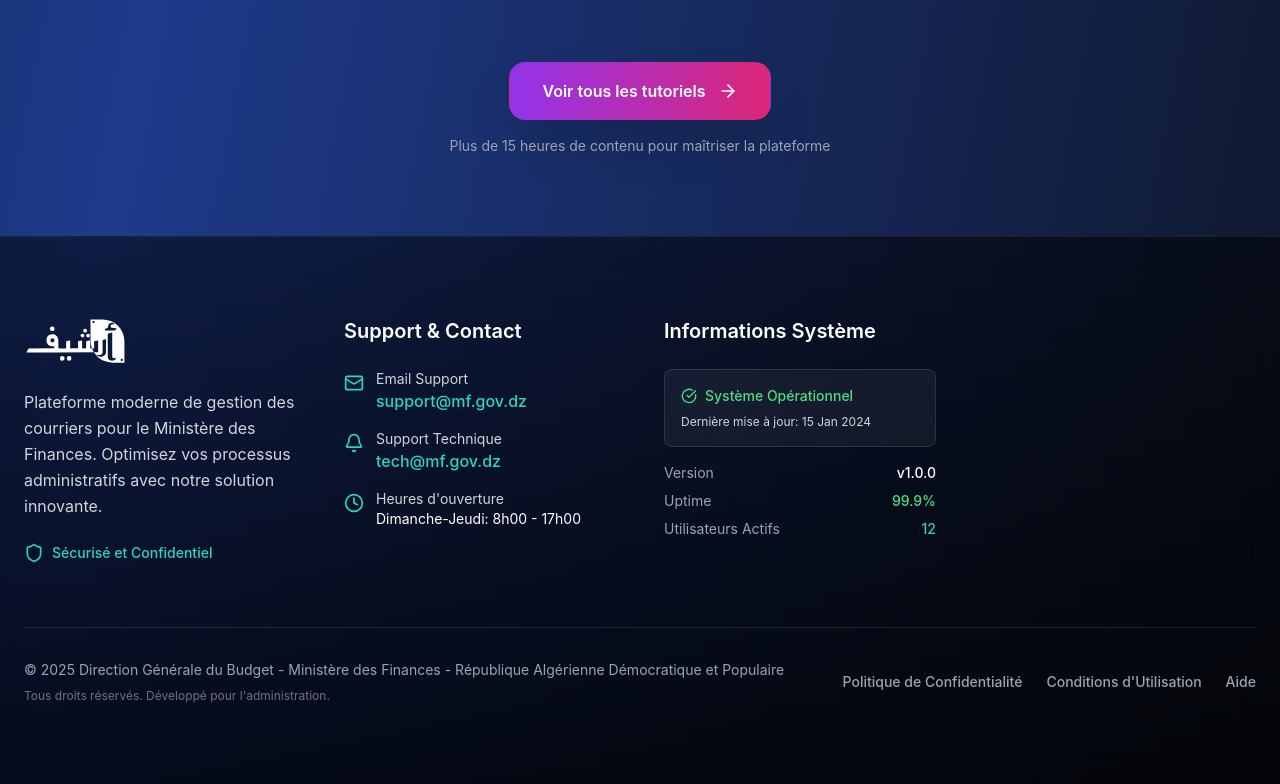
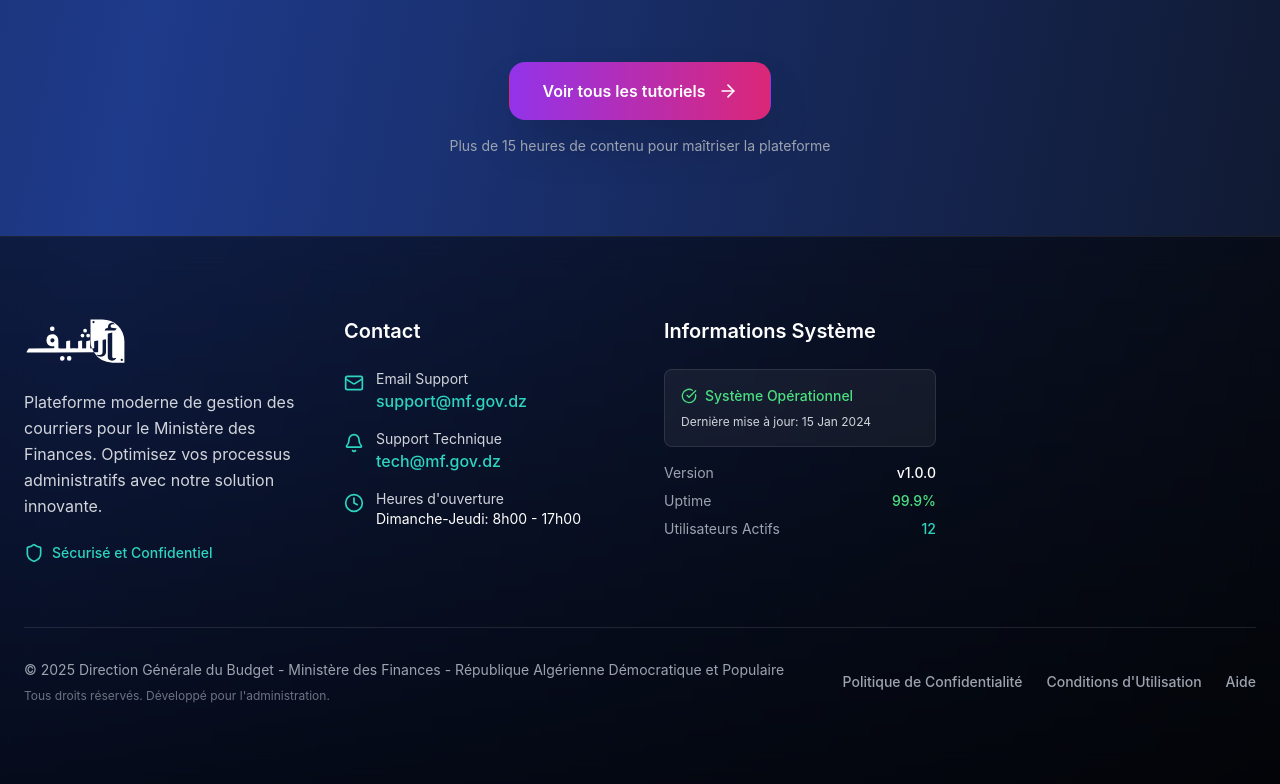
Before and after one commit to Redouane1408/Gestion_des_courriers_PreNotification, a React (Vite) app: page /welcome in a window 1280 px wide. Shown: the part 5903-6687 px from the top of the page. Built offline with nearby package versions, Linux system fonts and the light colour scheme.

Commit message:
v01.0.0 - 13/08/2025 08:40

```diff
--- a/src/pages/welcome.tsx
+++ b/src/pages/welcome.tsx
@@ -1071,7 +1071,7 @@ export function Example() {
               whileInView={{ opacity: 1, y: 0 }}
               transition={{ delay: 0.3 }}
             >
-              <h4 className="text-xl font-semibold text-white mb-4">Support & Contact</h4>
+              <h4 className="text-xl font-semibold text-white mb-4">Contact</h4>
               <div className="space-y-4">
                 <div className="flex items-start gap-3">
                   <Mail className="w-5 h-5 text-teal-400 mt-1" />
```
